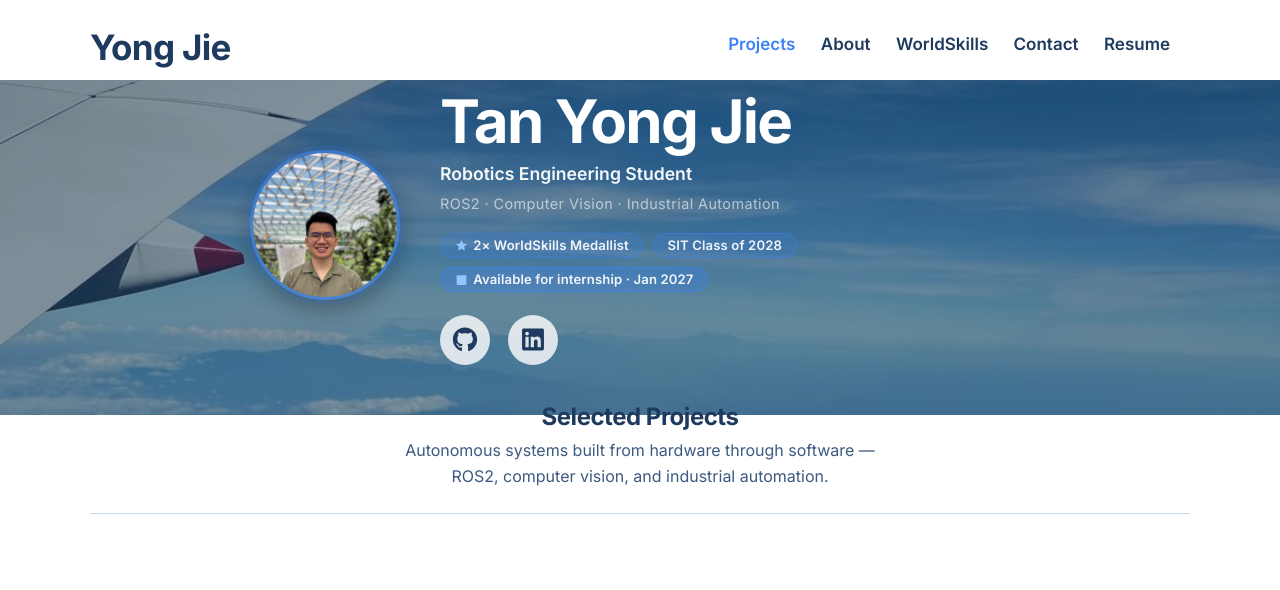
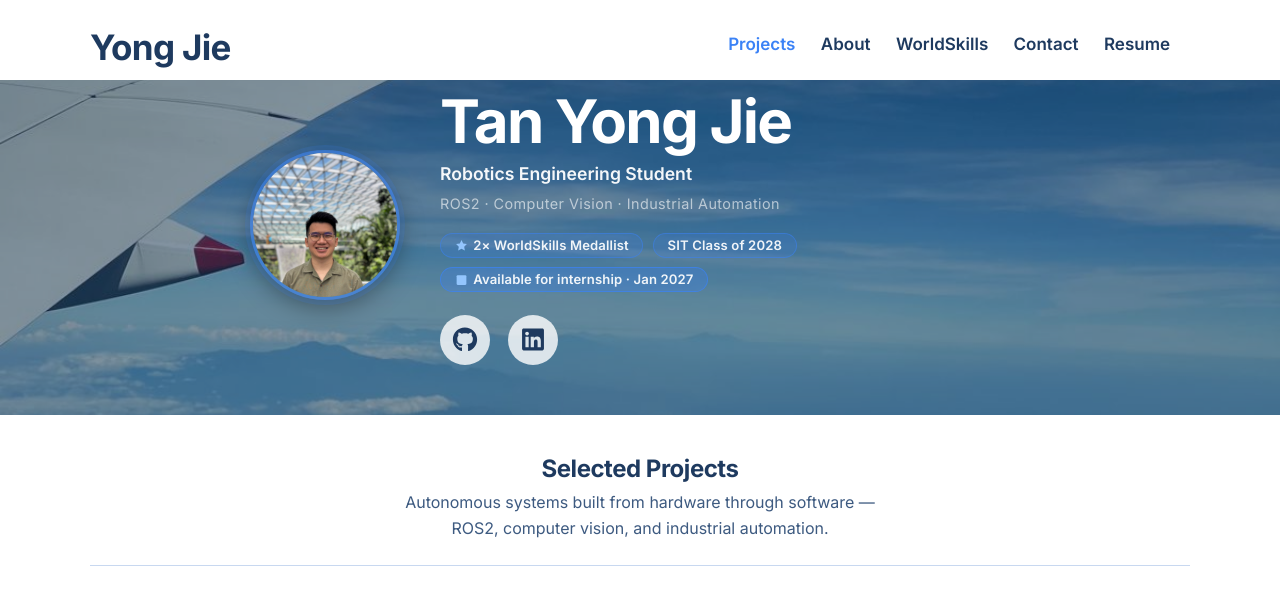
Before and after one commit to YongJiee/YongJiee.github.io, a Jekyll site: the page built from index.html, in a window 1280 px wide and 1400 px high. Shown: the top 590 px of the window. Built offline with Jekyll 4.4.1, drawn with Linux system fonts in a browser that asks for light colours; nearby versions of some CDN libraries; the list of posts is cut into pages by our own code; grey boxes are pictures that could not be loaded.

```diff
--- a/_sass/_includes/_custom.scss
+++ b/_sass/_includes/_custom.scss
@@ -112,9 +112,13 @@
 
 // - - - Listing intro - - -
 
+.listing {
+  margin-top: 0 !important;
+}
+
 .listing__intro {
   text-align: center;
-  padding: 3rem 0 1.5rem;
+  padding: 2.5rem 0 1.5rem;
   border-bottom: 1px solid #c8d8f0;
   margin-bottom: 1rem;
 }
```
Also changed, not shown: _pages/about.md (+0 -1 lines).
